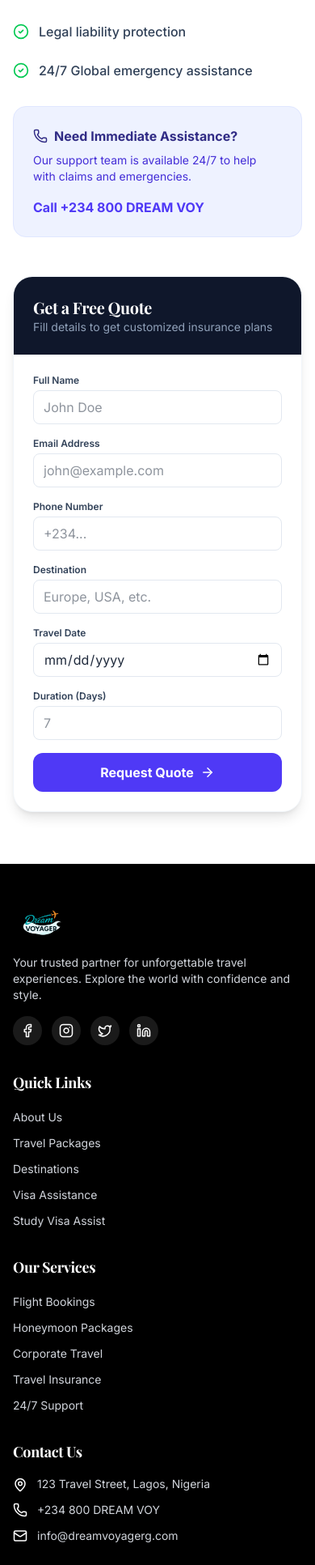
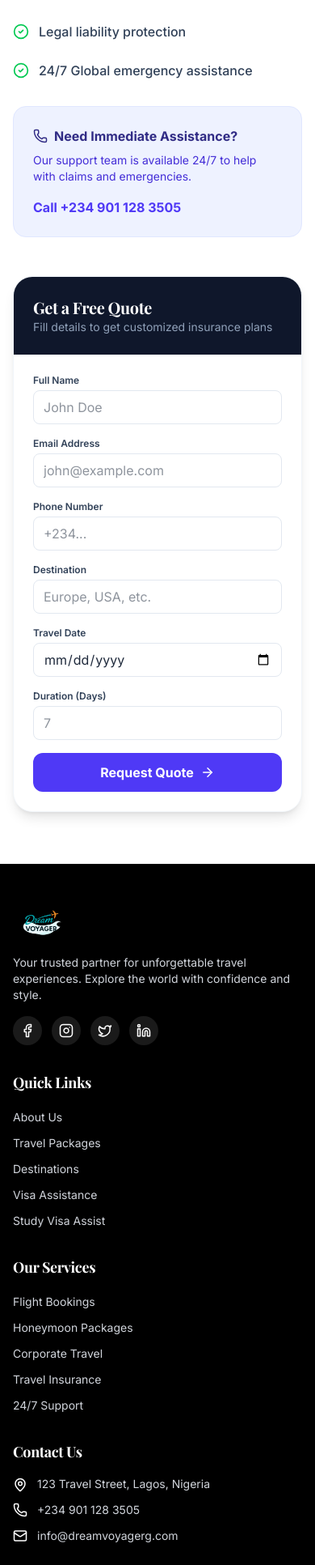
Before and after one commit to Vibrano2/dream-voyager, a React (Vite) app in the folder client/: page /insurance in a window 390 px wide. Shown: the part 1313-3246 px from the top of the page at 81% size. Built offline with nearby package versions, Linux system fonts and the light colour scheme; no server answers; a web font is replaced by a local one.

Commit message:
Update phone numbers

```diff
--- a/client/src/components/layout/Footer.tsx
+++ b/client/src/components/layout/Footer.tsx
@@ -115,8 +115,8 @@ const Footer = () => {
                             </li>
                             <li className="flex items-center gap-3">
                                 <Phone size={18} className="text-brand-skyblue flex-shrink-0" />
-                                <a href="tel:+2348001234567" className="text-gray-300 hover:text-brand-skyblue transition-colors text-sm">
-                                    +234 800 DREAM VOY
+                                <a href="tel:+2349011283505" className="text-gray-300 hover:text-brand-skyblue transition-colors text-sm">
+                                    +234 901 128 3505
                                 </a>
                             </li>
                             <li className="flex items-center gap-3">
--- a/client/src/components/layout/TopBar.tsx
+++ b/client/src/components/layout/TopBar.tsx
@@ -42,7 +42,7 @@ const TopBar = () => {
                 <div className="container mx-auto px-4 flex justify-between items-center">
                     <div className="flex items-center space-x-6">
                         <span className="flex items-center gap-2 hover:text-white transition-colors cursor-pointer">
-                            <Phone size={14} /> +234 800 DREAM VOY
+                            <Phone size={14} /> +234 901 128 3505
                         </span>
                         <span className="flex items-center gap-2 hover:text-white transition-colors cursor-pointer">
                             <Mail size={14} /> info@dreamvoyagerg.com
--- a/client/src/features/bookings/pages/BookingConfirmation.tsx
+++ b/client/src/features/bookings/pages/BookingConfirmation.tsx
@@ -57,7 +57,7 @@ const BookingConfirmation = () => {
 
                     <div className="mt-6 p-4 bg-blue-50 rounded-lg">
                         <p className="text-sm text-blue-800">
-                            <strong>Need Help?</strong> Contact our support team at support@dreamvoyager.com or call +234 800 DREAM VOY
+                            <strong>Need Help?</strong> Contact our support team at info@dreamvoyagerg.com or call +234 901 128 3505
                         </p>
                     </div>
                 </div>
--- a/client/src/pages/Insurance.tsx
+++ b/client/src/pages/Insurance.tsx
@@ -98,8 +98,8 @@ const Insurance = () => {
                             <p className="text-indigo-700 text-sm mb-4">
                                 Our support team is available 24/7 to help with claims and emergencies.
                             </p>
-                            <a href="tel:+2348001234567" className="text-indigo-600 font-bold hover:underline">
-                                Call +234 800 DREAM VOY
+                            <a href="tel:+2349011283505" className="text-indigo-600 font-bold hover:underline">
+                                Call +234 901 128 3505
                             </a>
                         </div>
                     </div>
--- a/client/src/pages/Support.tsx
+++ b/client/src/pages/Support.tsx
@@ -21,7 +21,7 @@ const Support = () => {
                             <div>
                                 <h3 className="font-bold text-gray-800">Phone</h3>
                                 <p className="text-gray-600 mb-1">Mon-Fri from 8am to 5pm</p>
-                                <a href="tel:+2348001234567" className="text-brand-orange font-medium hover:underline">+234 800 DREAM VOY</a>
+                                <a href="tel:+2349011283505" className="text-brand-orange font-medium hover:underline">+234 901 128 3505</a>
                             </div>
                         </div>
 
```
Also changed, not shown: 2 other files (tests, documents, lock files or other folders).
